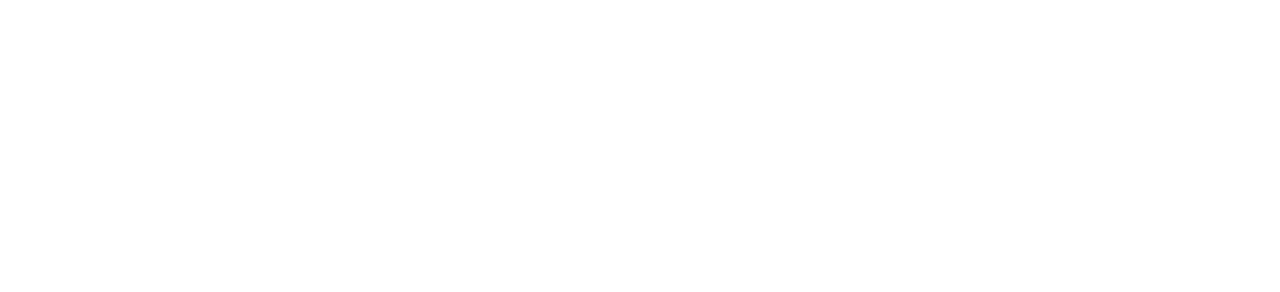
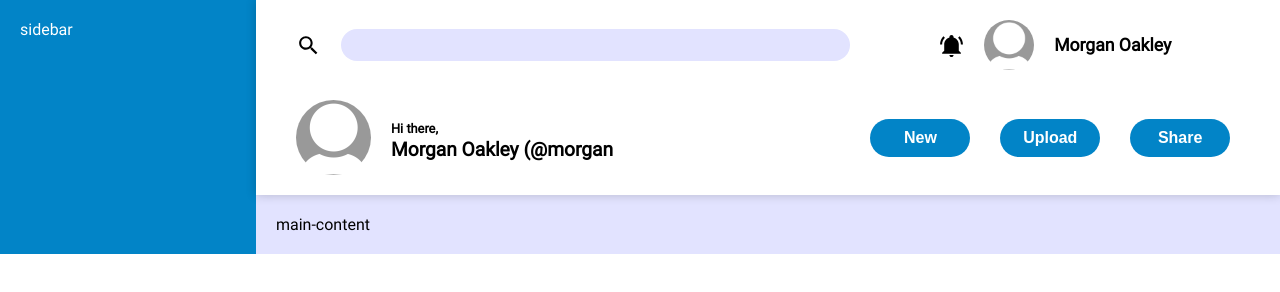
Before and after one commit to red1code/Admin-Dashboard, a plain HTML site: page index.html in a window 1280 px wide. Drawn offline with Linux system fonts and the light colour scheme.

Commit message:
create header

```diff
--- a/index.html
+++ b/index.html
@@ -10,6 +10,42 @@
 </head>
 
 <body>
+    <div class="global-container">
+        <div class="header">
+            <div class="search-container">
+                <div>
+                    <img src="./assets/icons/search-magnifier.svg" alt="Search icon" class="icon search-icon">
+                    <input type="search" name="search" id="search-input">
+                </div>
+            </div>
+
+            <div class="profile-container">
+                <img src="./assets/icons/bell-ring.svg" alt="Notifications icon" class="icon notifications-icon">
+                <div class="profile-info">
+                    <img src="./assets/icons/default-profile-icon.jpg" alt="Profile image" class="profile-image">
+                    <div>Morgan Oakley</div>
+                </div>
+            </div>
+
+            <div class="hi-there-container">
+                <img src="./assets/icons/default-profile-icon.jpg" alt="Profile image" class="profile-image">
+                <div class="text">
+                    <span>Hi there,</span> <br>
+                    Morgan Oakley (@morgan
+                </div>
+            </div>
+
+            <div class="btns-container">
+                <button class="new">New</button>
+                <button class="upload">Upload</button>
+                <button class="share">Share</button>
+            </div>
+        </div>
+
+        <div class="sidebar">sidebar</div>
+
+        <div class="main-content">main-content</div>
+    </div>
 
 </body>
 
--- a/styles.css
+++ b/styles.css
@@ -1,3 +1,17 @@
+@font-face {
+    font-family: 'Roboto';
+    src: url(./assets/fonts/Roboto-Regular.ttf);
+}
+
+:root {
+    --primary-color: #0284c7;
+    --accent-color: #fcd34d;
+    --primary-bg-color: #e2e3ff;
+    --accent-bg-color: #fff;
+    --text-color: #000;
+    --gap: 20px;
+}
+
 * {
     box-sizing: border-box;
     margin: 0;
@@ -6,4 +20,142 @@
 
 body {
     min-height: 100vh;
+    font-family: 'Roboto';
 }
+
+.global-container {
+    display: grid;
+    grid-template-columns: minmax(250px, 1fr) 4fr;
+}
+
+/* ====== */
+/* header */
+/* ====== */
+
+.header {
+    grid-column: 2 / 3;
+    background-color: var(--accent-bg-color);
+    display: grid;
+    grid-template-columns: minmax(250px, 1.5fr) minmax(250px, 1fr);
+    column-gap: var(--gap);
+    row-gap: calc(var(--gap) * 1.5);
+    padding: var(--gap) calc(var(--gap) * 2);
+    align-items: center;
+    box-shadow: 0px 0px 10px 0px rgba(0, 0, 0, .2);
+    position: relative;
+}
+
+.search-container div {
+    display: flex;
+    align-items: center;
+    gap: var(--gap);
+}
+
+.icon {
+    width: 25px;
+}
+
+#search-input {
+    outline: none;
+    width: 100%;
+    height: 2rem;
+    font-size: 1rem;
+    padding: calc(var(--gap) / 2) var(--gap);
+    border: none;
+    border-radius: 50px;
+
+    background-color: var(--primary-bg-color);
+}
+
+#search-input:focus {
+    border: 2.5px solid var(--accent-color);
+}
+
+.profile-container {
+    display: flex;
+    align-items: center;
+    gap: var(--gap);
+    justify-self: center;
+}
+
+.profile-info {
+    display: flex;
+    align-items: center;
+    gap: var(--gap);
+}
+
+.profile-image {
+    width: 50px;
+    height: 50px;
+    border-radius: 50%;
+}
+
+.profile-info div {
+    font-size: 1.1rem;
+    font-weight: bold;
+}
+
+.hi-there-container {
+    display: flex;
+    align-items: center;
+    gap: var(--gap);
+}
+
+.hi-there-container img {
+    width: 75px;
+    height: 75px;
+}
+
+.hi-there-container .text {
+    font-size: 1.2rem;
+    font-weight: bold;
+}
+
+.hi-there-container .text span {
+    font-size: .8rem;
+}
+
+.btns-container {
+    display: grid;
+    grid-template-columns: repeat(auto-fit, minmax(100px, 1fr));
+    gap: var(--gap);
+}
+
+
+/* CSS */
+.btns-container button {
+    background-color: var(--primary-color);
+    color: var(--accent-bg-color);
+    font-size: 1rem;
+    font-weight: bold;
+    padding: calc(var(--gap) / 2) var(--gap);
+    text-align: center;
+    width: clamp(100px, 80%, 150px);
+    border: none;
+    border-radius: 100px;
+    cursor: pointer;
+}
+
+.btns-container button:hover {
+    filter: brightness(.9);
+}
+
+/* ======= */
+/* sidebar */
+/* ======= */
+
+.sidebar {
+    grid-row: 1 / 3;
+    background-color: var(--primary-color);
+    color: var(--accent-bg-color);
+    padding: var(--gap);
+}
+
+/* =========== */
+/* main-conten */
+/* =========== */
+
+.main-content {
+    background-color: var(--primary-bg-color);
+    padding: var(--gap);
+}
```
Also changed, not shown: assets/fonts/Roboto-Light.ttf (added), assets/fonts/Roboto-Regular.ttf (added), assets/icons/bell-ring.svg (added), assets/icons/default-profile-icon.jpg (added), assets/icons/search-magnifier.svg (added).
